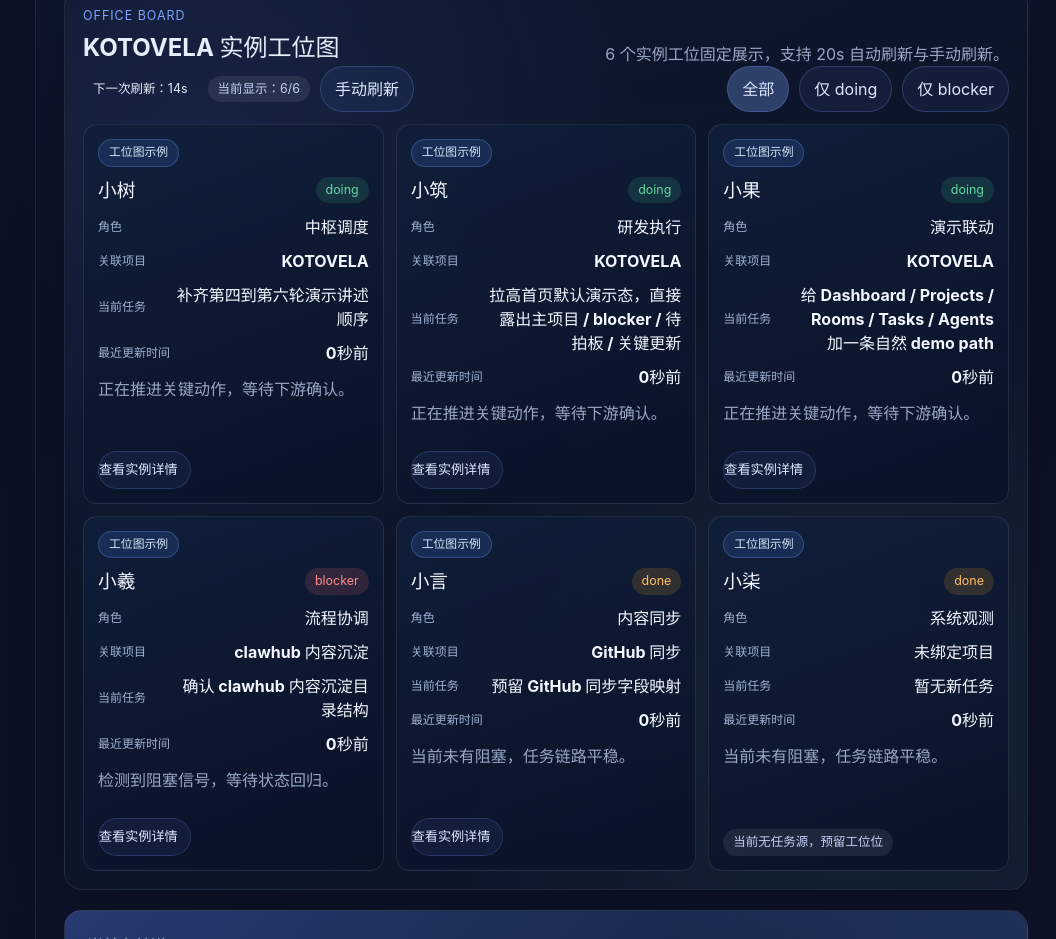
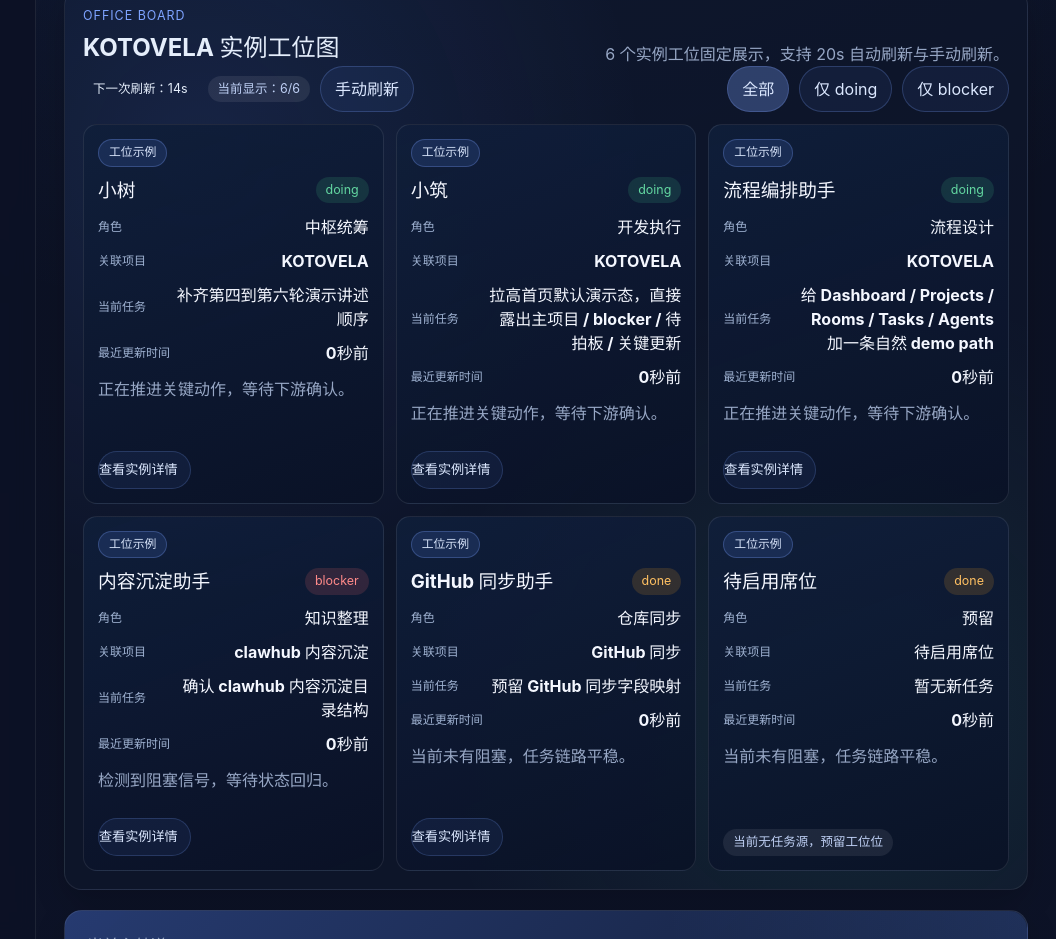
Before and after one commit to guoma970/kotovela-workbench, a React (Vite) app: page / in a window 1280 px wide. Shown: the part 860-1799 px from the top of the page, without its empty margins (224-1280 px from the left). Built offline with nearby package versions, Linux system fonts and the light colour scheme.

Commit message:
fix: align office board instances with agent metadata

```diff
--- a/src/pages/DashboardPage.tsx
+++ b/src/pages/DashboardPage.tsx
@@ -32,12 +32,13 @@
 const REFRESH_INTERVAL_SECONDS = 20
 
 const officeBlueprint: Array<{ id: string; name: string; role: string; agentId?: string }> = [
-  { id: 'seat-tree', name: '小树', role: '中枢调度', agentId: 'agent-1' },
-  { id: 'seat-zhu', name: '小筑', role: '研发执行', agentId: 'agent-2' },
-  { id: 'seat-guo', name: '小果', role: '演示联动', agentId: 'agent-3' },
-  { id: 'seat-xi', name: '小羲', role: '流程协调', agentId: 'agent-4' },
-  { id: 'seat-yan', name: '小言', role: '内容同步', agentId: 'agent-5' },
-  { id: 'seat-qi', name: '小柒', role: '系统观测' },
+  ...agents.map((agent, index) => ({
+    id: `seat-${index + 1}`,
+    name: agent.name,
+    role: agent.role,
+    agentId: agent.id,
+  })),
+  { id: 'seat-extra', name: '待启用席位', role: '预留', agentId: undefined },
 ]
 
 const operationStatusTone: Record<OperationStatus, 'doing' | 'done' | 'blocker'> = {
@@ -267,13 +268,13 @@
             {filteredInstances.length > 0 ? (
               filteredInstances.map((instance) => {
                 const agent = instance.agentId ? agents.find((item) => item.id === instance.agentId) : undefined
-                const projectRelated = agent ? projects.find((item) => item.id === agent.projectId)?.name : '未绑定项目'
+                const projectRelated = agent ? (projects.find((item) => item.id === agent.projectId)?.name ?? '未绑定项目') : '待启用席位'
                 return (
                   <article
                     key={instance.id}
                     className={`office-seat ${pulseIds.includes(instance.id) ? 'office-seat-flash' : ''}`}
                   >
-                    <span className="office-zone">工位图示例</span>
+                    <span className="office-zone">工位示例</span>
                     <div className="office-head">
                       <h3>{instance.name}</h3>
                       <span className={`status-pill status-${operationStatusTone[instance.status]}`}>{instance.status}</span>
```
